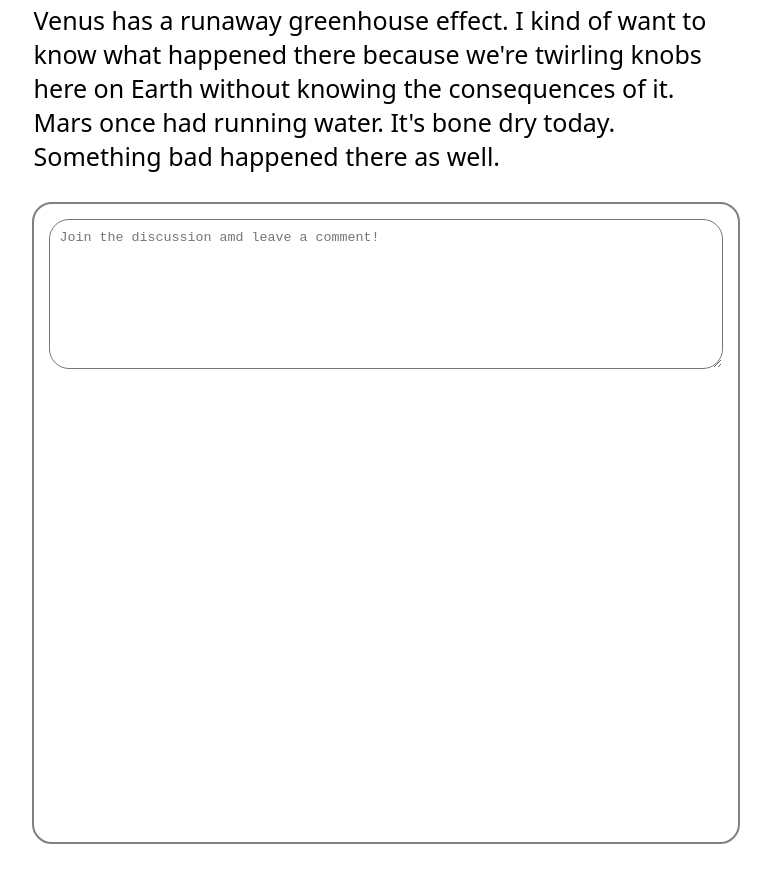
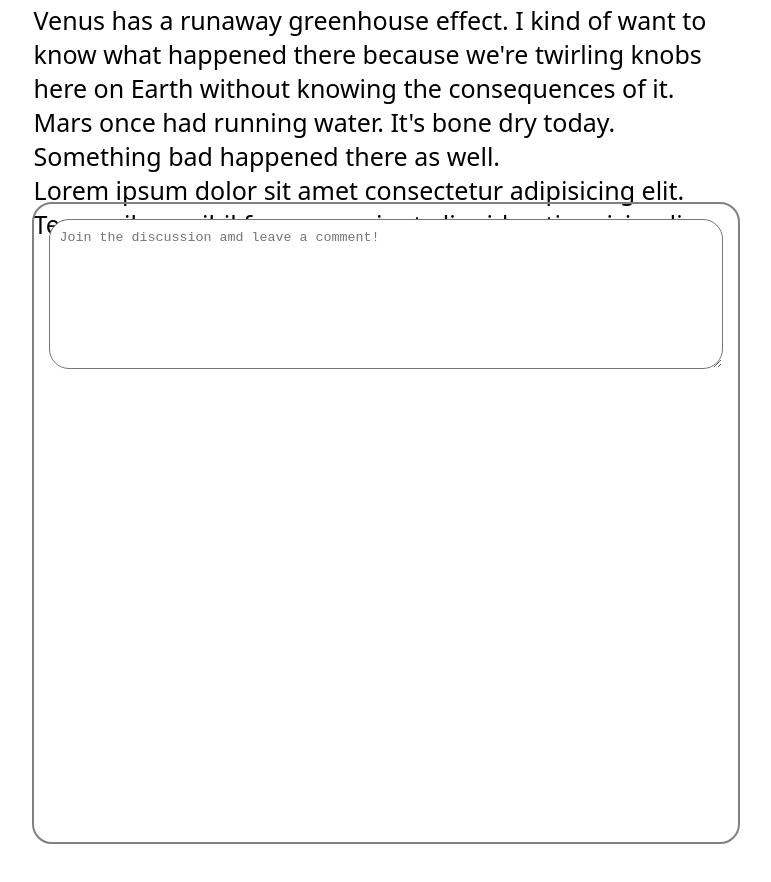
Before and after one commit to oluwadamilaresalami05-dotcom/clone, a plain HTML site: page blog2.html in a window 1280 px wide. Shown: the part 1598-2480 px from the top of the page, without its empty margins (376-1147 px from the left). Drawn offline with Linux system fonts and the light colour scheme.

Commit message:
added a paragraph

```diff
--- a/blog2.html
+++ b/blog2.html
@@ -65,6 +65,7 @@
              <br>
              <p>Venus has a runaway greenhouse effect. I kind of want to know what happened there because we're twirling knobs here on Earth without knowing the consequences of it. Mars once had running water. It's bone dry today. Something bad happened there as well.
             </p>
+            <p>Lorem ipsum dolor sit amet consectetur adipisicing elit. Temporibus, nihil facere nesciunt aliquid optio reiciendis.</p>
            </div>
         </section>
         <section class="textareaSection">
```
